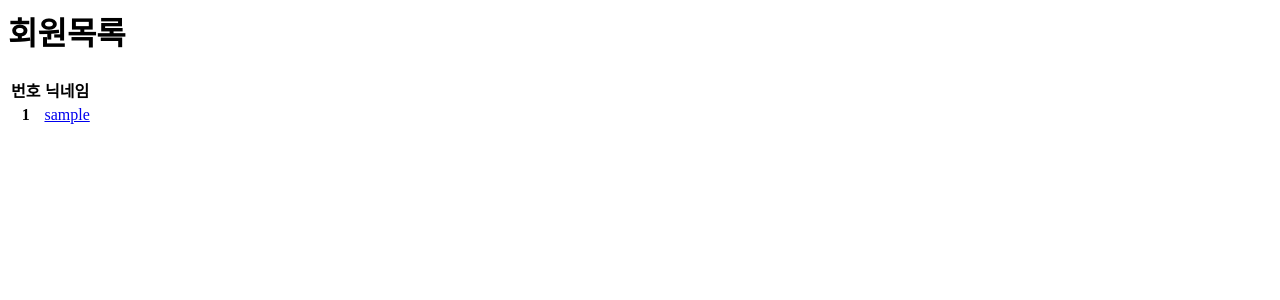
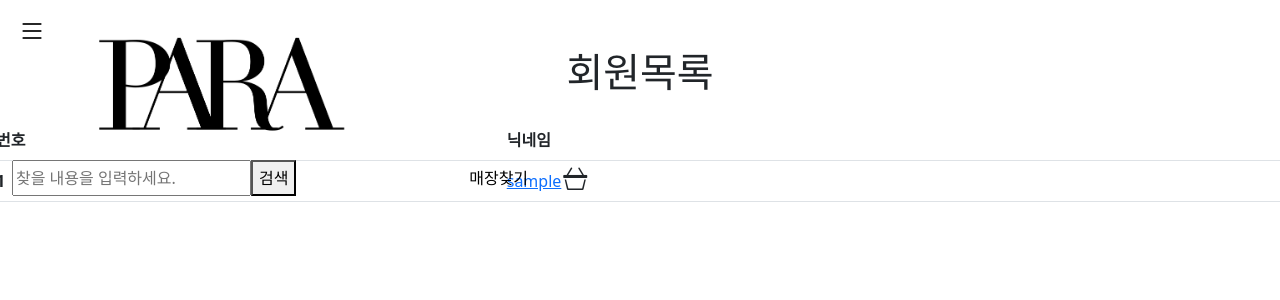
Before and after one commit to wdahlia/PARA, a Django app: page /accounts/ in a window 1280 px wide. Shown: the top 300 px of the page. Run offline with Django 3.2, Linux system fonts and the light colour scheme; tables that the repository leaves empty hold one stand-in row (values such as "Sample post"); some libraries are stand-ins or nearby versions.

Commit message:
fix : base.html navbar 로고 이미지 크기 수정
- navbar 로고 이미지 크기 수정, 콜랩스 열었을때의 로고 이미지 수정
- 콜랩스 닫기 버튼 아이콘으로 변경, 콜랩스 닫기 버튼 배경 없앰

```diff
--- a/accounts/templates/accounts/index.html
+++ b/accounts/templates/accounts/index.html
@@ -1,3 +1,5 @@
+{% extends 'base.html' %}
+{% load static %}
 {% load django_bootstrap5 %}
 
 {% block body %}
--- a/static/css/style.css
+++ b/static/css/style.css
@@ -12,6 +12,11 @@ body {
 .button-background {
   background-color: transparent;
   color: transparent;
+  border: 0 transparent;
+}
+
+.close-btn-background {
+  background-color: transparent;
   border: 0 transparent;
 }
 
--- a/templates/base.html
+++ b/templates/base.html
@@ -22,17 +22,17 @@
       <nav class="navbar bg-none fixed-top">
         <div class="container-fluid justify-content-between">
           <!-- 토글 아이콘과 로고 이미지 -->
-          <div class="d-flex">
+          <div class="d-flex align-items-start">
             <button class="button-background" data-bs-toggle="offcanvas" data-bs-target="#offcanvasDarkNavbar">
-              <i class="bi bi-list fs-3"></i>
+              <i class="bi bi-list fs-3 text-black"></i>
             </button>
-            <a class="navbar-brand" href="#"><img src="{% static 'images/navlogo.png' %}" alt=""></a>
+            <a class="navbar-brand" href="#"><img src="{% static 'images/navlogo.png' %}" alt="" class="mx-3" style="width: 40%; height: 70%;"></a>
           </div>
           <!-- 아이콘 눌렀을때 토글로 열리는 곳-->
           <div class="offcanvas bg-white offcanvas-start text-bg-dark" tabindex="-1" id="offcanvasDarkNavbar">
-            <div class="offcanvas-header">
-              <button type="button" class="btn-close btn-close-black" data-bs-dismiss="offcanvas" aria-label="Close"></button>
-              <h5 class="offcanvas-title" id="offcanvasDarkNavbarLabel">Dark offcanvas</h5>
+            <div class="offcanvas-header bg-none align-items-start">
+              <button type="button" class="close-btn-background" data-bs-dismiss="offcanvas" aria-label="Close"><i class="bi bi-x-lg"></i></button>
+              <div class="offcanvas-title text-start" id="offcanvasDarkNavbarLabel"><img src="{% static 'images/navlogo.png' %}" alt="" class="mx-5" style="width: 295px; height: 140px;"></div>
             </div>
             <div class="offcanvas-body bg-white">
               <ul class="navbar-nav justify-content-end flex-grow-1 pe-3">
@@ -87,7 +87,7 @@
       </nav>
     {% endblock nav %}
 
-    {% block content %}{% endblock content %}
+    {% block body %}{% endblock body %}
 
     <!-- JavaScript Bundle with Popper -->
     <script src="https://cdn.jsdelivr.net/npm/bootstrap@5.2.2/dist/js/bootstrap.bundle.min.js" integrity="sha384-OERcA2EqjJCMA+/3y+gxIOqMEjwtxJY7qPCqsdltbNJuaOe923+mo//f6V8Qbsw3" crossorigin="anonymous"></script>
```
